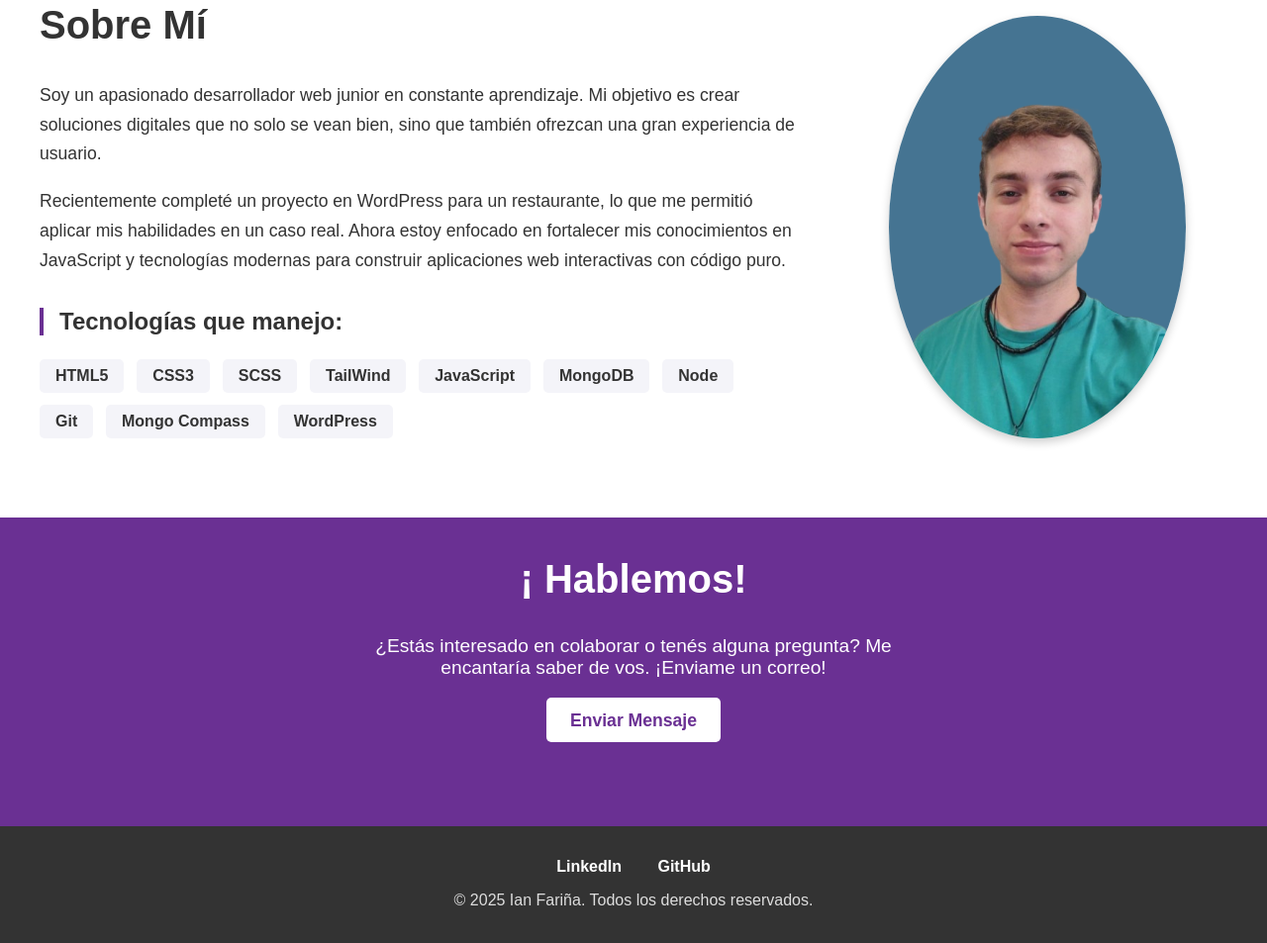
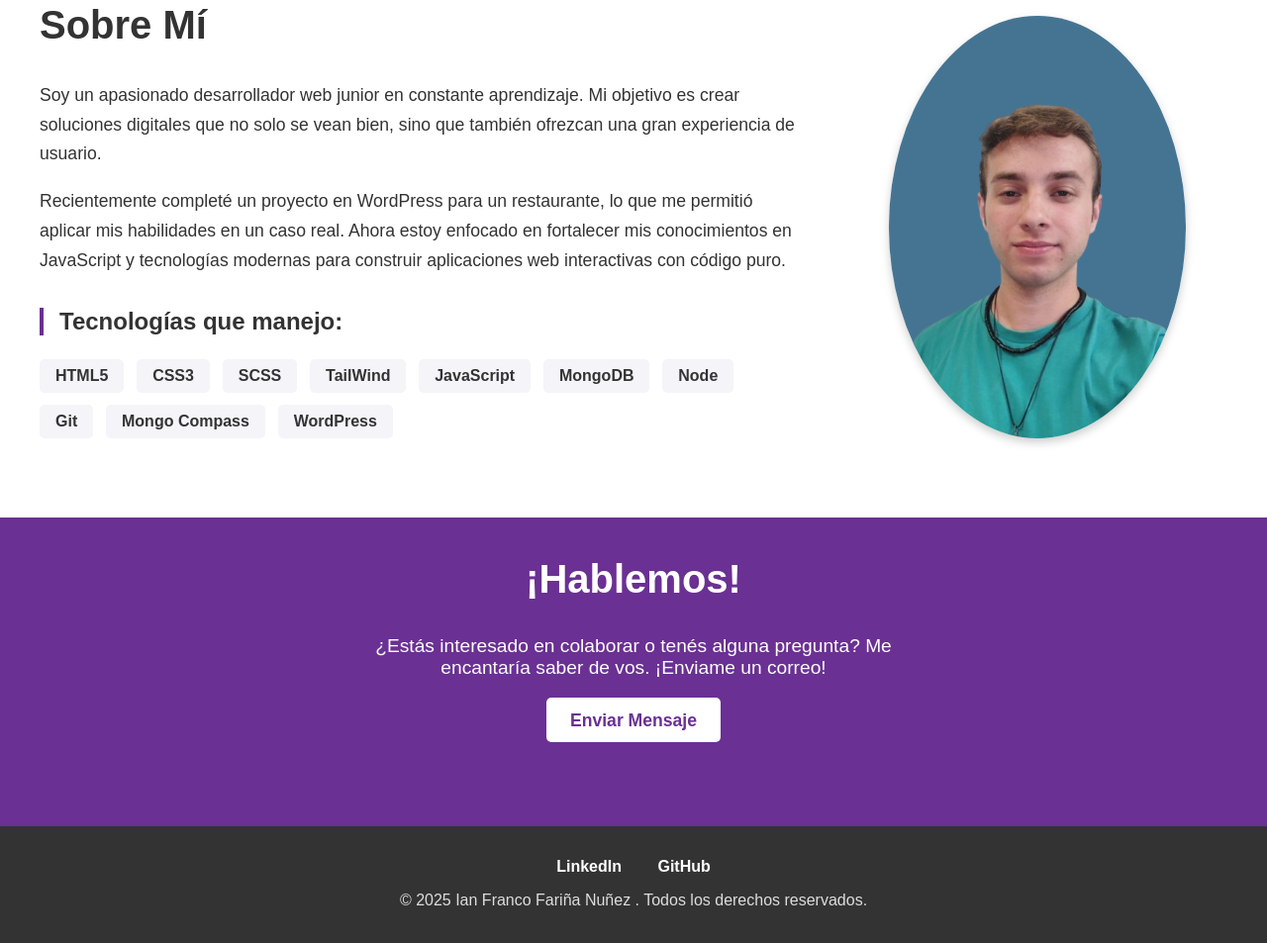
Before and after one commit to ianfranfn/ianfarina, a website built with Vite: page index.html in a window 1280 px wide. Shown: the part 1173-2126 px from the top of the page at 99% size. Built offline with nearby package versions, Linux system fonts and the light colour scheme.

Commit message:
cambio la informacion de los campos de contacto a los mios propios

```diff
--- a/index.html
+++ b/index.html
@@ -75,7 +75,7 @@
     </main>
 
     <section id="contacto">
-      <h2>¡ Hablemos!</h2>
+      <h2>¡Hablemos!</h2>
       <p>¿Estás interesado en colaborar o tenés alguna pregunta? Me encantaría saber de vos. ¡Enviame un correo!</p>
       <a href="mailto:ianfarina9@gmail.com" class="cta-button">Enviar Mensaje</a>
   </section>
@@ -88,7 +88,7 @@
           <a href="https://www.linkedin.com/in/ian-franco-fari%C3%B1a-n%C3%BA%C3%B1ez-0b76782b7/" target="_blank">LinkedIn</a>
           <a href="https://github.com/ianfranfn" target="_blank">GitHub</a>
           </div>
-      <p>&copy; 2025 Ian Fariña. Todos los derechos reservados.</p>
+      <p>&copy; 2025 Ian Franco Fariña Nuñez . Todos los derechos reservados.</p>
     </div>
   </footer>
 
```
